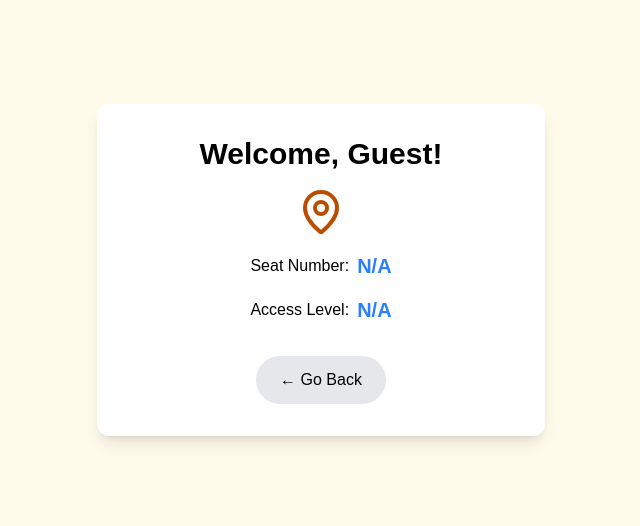
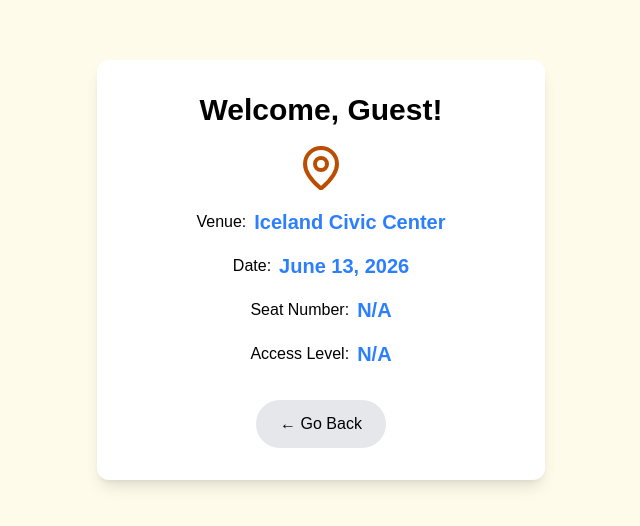
Before and after one commit to dimeji003/einvite, a Next.js app: page /invite in a window 1280 px wide. Shown: the part 130-656 px from the top of the page, without its empty margins (319-959 px from the left). Built offline with nearby package versions, Linux system fonts and the light colour scheme.

Commit message:
fix invite page

```diff
--- a/src/app/invite/InviteClient.js
+++ b/src/app/invite/InviteClient.js
@@ -43,6 +43,20 @@ export default function InvitePage() {
           />
         </a>
 
+
+        <div className="flex flex-row gap-2 items-center">
+          <span>Venue:</span>
+          <span className="text-blue-500 text-xl font-bold">
+            Iceland Civic Center
+          </span>
+        </div>
+        {/* INFO */}
+        <div className="flex flex-row gap-2 items-center">
+          <span>Date:</span>
+          <span className="text-blue-500 text-xl font-bold">
+            June 13, 2026
+          </span>
+        </div>
         {/* INFO */}
         <div className="flex flex-row gap-2 items-center">
           <span>Seat Number:</span>
--- a/src/app/invite/accept/AcceptClient.js
+++ b/src/app/invite/accept/AcceptClient.js
@@ -33,8 +33,8 @@ export default function AcceptClient() {
       }
     }
   `}</style>
-      <div className="bg-white absolute md:bottom-20 bottom-7 left-1/2 md:left-auto md:right-12  -translate-x-1/2 md:translate-x-0 p-6 md:p-8 right-12 rounded-2xl shadow-lg text-center max-w-md w-[80%]">
-        <h1 className="text-3xl font-bold mb-6 text-black">
+      <div className="bg-white absolute md:bottom-48 bottom-36 left-48 md:left-auto md:right-12  -translate-x-1/2 md:translate-x-0 p-6 md:p-8 right-12 rounded-2xl shadow-lg text-center max-w-md w-[80%]">
+        <h1 className="md:text-3xl text-2xl font-bold mb-6 text-black">
           Welcome, {name}!
         </h1>
 
--- a/src/app/layout.jsx
+++ b/src/app/layout.jsx
@@ -19,7 +19,7 @@ export const metadata = {
 
 
   openGraph: {
-    title: "Special Celebration of Alhaja Riskat Adelabu",
+    title: "Special Celebration of Alhaja Risikat Adelabu",
     description: "Official Invitation",
     images: [
       {
```
